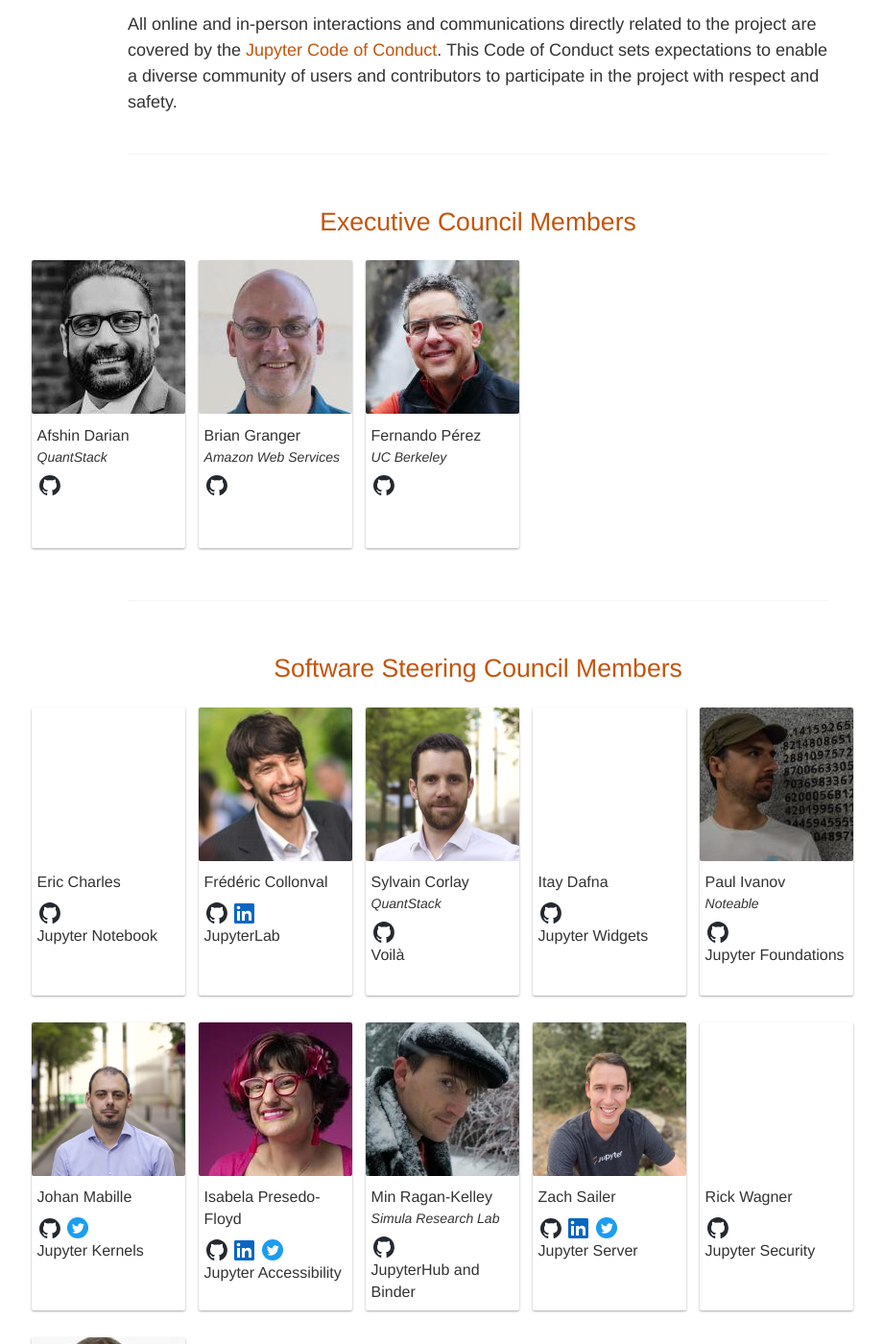
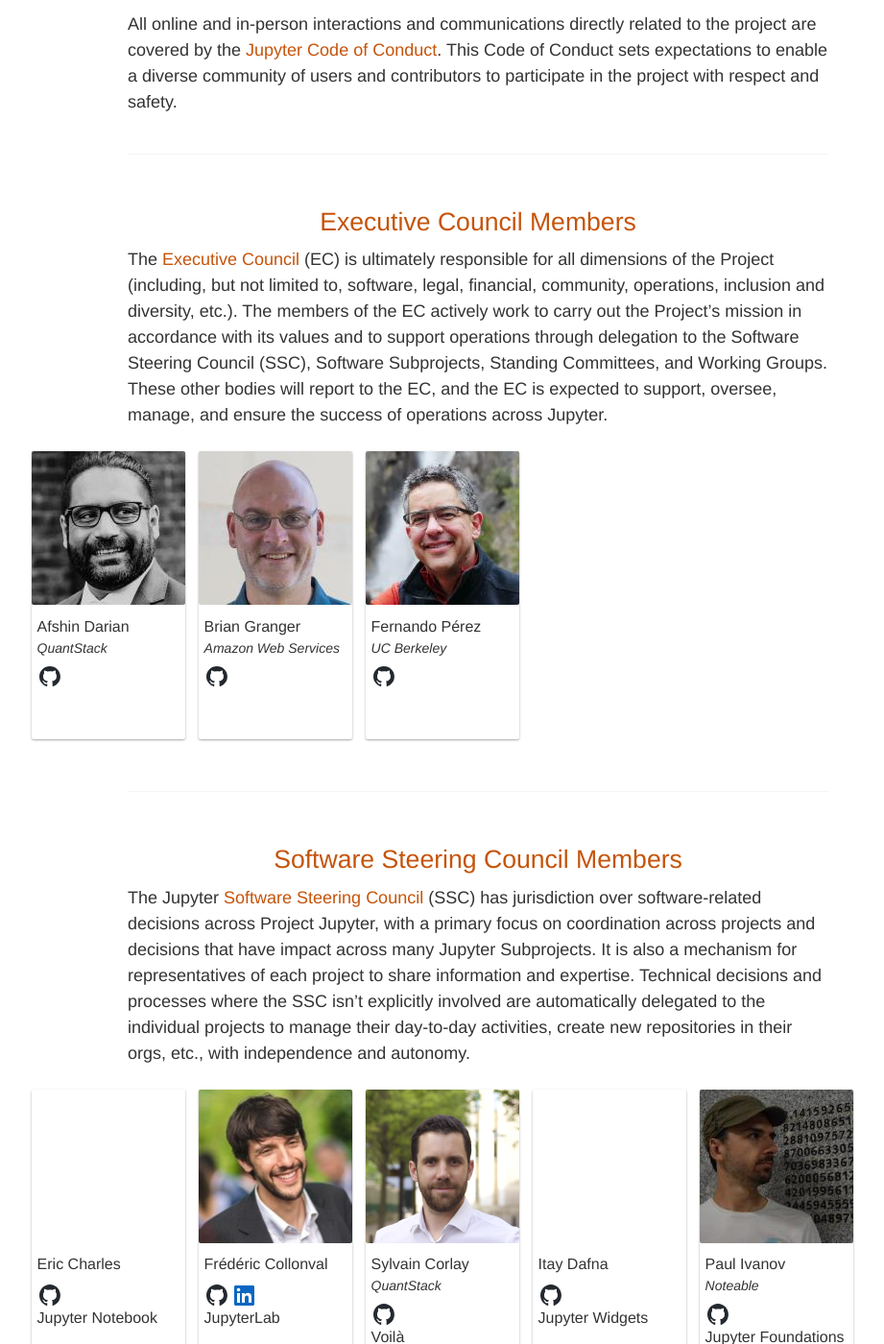
Before and after one commit to jupyter/jupyter.github.io, a Jekyll site: the page built from about.html, in a window 1280 px wide and 1400 px high, scrolled down 469 px. Shown: the whole window at 96% size, without its empty margins (142-1063 px from the left). Built offline with Jekyll 4.4.1, drawn with Linux system fonts in a browser that asks for light colours; comment, search, counter and statistics services are not loaded.

Commit message:
Copy descriptions of EC and SSC from governance docs to the about page

```diff
--- a/about.html
+++ b/about.html
@@ -9,11 +9,15 @@
   - Jupyter is developed in the open on GitHub, through the consensus of the Jupyter community. For more information on our governance, please see our <a href="https://jupyter.org/governance/">governance documentation</a>.
   - All online and in-person interactions and communications directly related to the project are covered by the <a href="https://jupyter.org/governance/conduct/code_of_conduct.html">Jupyter Code of Conduct</a>. This Code of Conduct sets expectations to enable a diverse community of users and contributors to participate in the project with respect and safety.
 
+ec_copy: |
+  The <a href="https://jupyter.org/governance/executive_council.html">Executive Council</a> (EC) is ultimately responsible for all dimensions of the Project (including, but not limited to, software, legal, financial, community, operations, inclusion and diversity, etc.). The members of the EC actively work to carry out the Project’s mission in accordance with its values and to support operations through delegation to the Software Steering Council (SSC), Software Subprojects, Standing Committees, and Working Groups. These other bodies will report to the EC, and the EC is expected to support, oversee, manage, and ensure the success of operations across Jupyter.
+
+ssc_copy: |
+  The Jupyter <a href="https://jupyter.org/governance/software_steering_council.html">Software Steering Council</a> (SSC) has jurisdiction over software-related decisions across Project Jupyter, with a primary focus on coordination across projects and decisions that have impact across many Jupyter Subprojects. It is also a mechanism for representatives of each project to share information and expertise. Technical decisions and processes where the SSC isn’t explicitly involved are automatically delegated to the individual projects to manage their day-to-day activities, create new repositories in their orgs, etc., with independence and autonomy.
+
 contributors_copy: |
   Project Jupyter <a href="https://jupyter.org/governance/distinguished_contributors.html">Distinguished Contributors</a> are recognized for their substantial contributions to Jupyter itself in both quality and quantity over at least two years. Contributions may include code, code review, infrastructure work, mailing list and chat participation, community help/building, education and outreach, fundraising, branding, marketing, inclusion and diversity, UX design and research, etc. Up to 10 new Distinguished Contributors are selected each year by the cumulative body of Distinguished Contributors.
 
-steering_copy: |
-  The role of the Jupyter Steering Council is to ensure, through working with and serving the broader Jupyter community, the long-term well-being of the project, both technically and as a community. The Jupyter Steering Council currently consists of the following members (in alphabetical order).
 
 # All bio photos should go in assets/bios cut at 160x160px
 distinguished_2021:
@@ -484,6 +488,7 @@
     <!-- Executive Council -->
     <div class="content content--copy">
         <h2 class="text-center"><a href="https://jupyter.org/governance/executive_council.html">Executive Council Members</a></h2>
+        <p>{{ page.ec_copy }}</p>
     </div>
 
     <div class="content content--wide">
@@ -508,6 +513,7 @@
     <!-- Software Steering Council -->
     <div class="content content--copy">
         <h2 class="text-center"><a href="https://jupyter.org/governance/software_steering_council.html">Software Steering Council Members</a></h2>
+        <p>{{ page.ssc_copy }}</p>
     </div>
 
     <div class="content content--wide">
```
